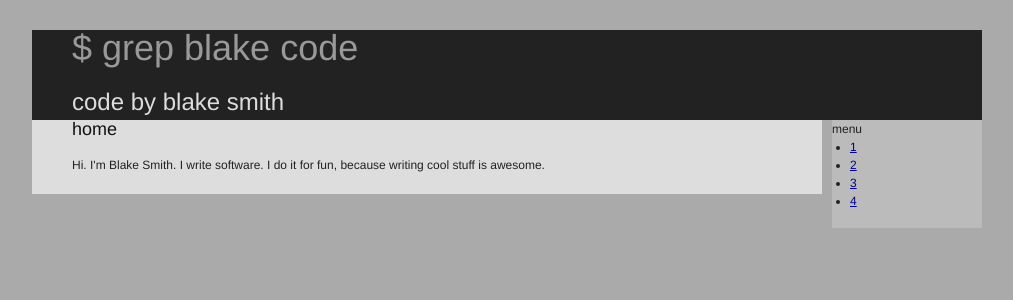
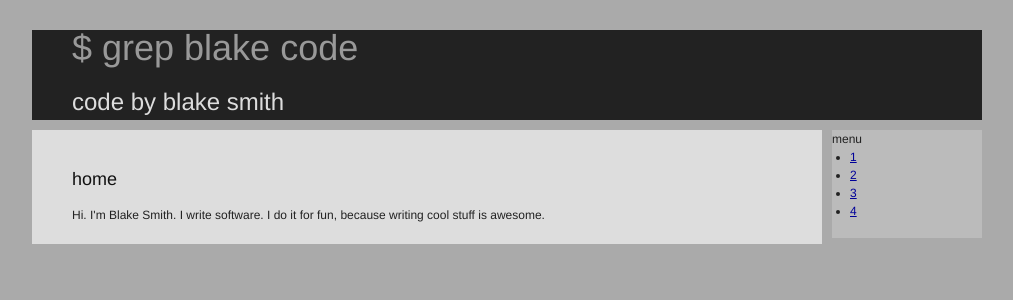
Before and after one commit to blakesmith/blakesmith.github.com, a Jekyll site: the page built from index.html, in a window 1280 px wide. Shown: the top 300 px of the page, without its empty margins (133-1146 px from the left). Built offline with Jekyll 4.4.1, drawn with Linux system fonts in a browser that asks for light colours.

Commit message:
Offset alignment

```diff
--- a/stylesheets/default.css
+++ b/stylesheets/default.css
@@ -19,13 +19,14 @@ h2 {
 }
 #content {
 	position: relative;
-	bottom: 18px;
+	bottom: 8px;
 	font-family:helvetica,arial,clean,sans-serif;
 }
 
 #content_body {
 	background-color: #DDD;
 	padding-bottom: 20px;
+	padding-top: 40px;
 }
 
 #menu {
```
